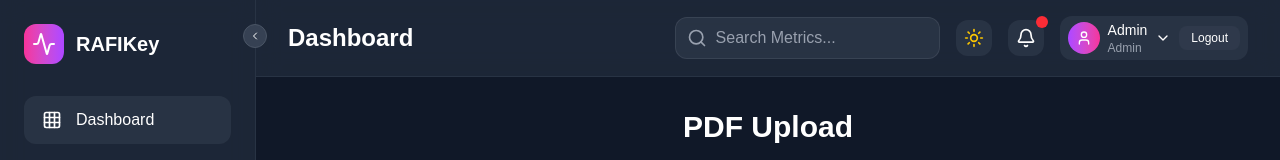
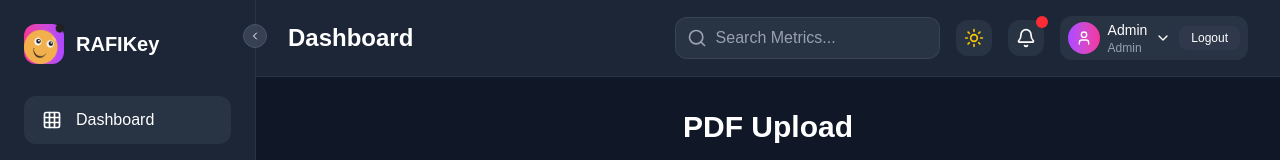
Before and after one commit to mamatechafrica/rafikey-admin, a Next.js app: page /dashboard/resources-management in a window 1280 px wide. Shown: the top 160 px of the page. Built offline with nearby package versions, Linux system fonts and the light colour scheme.

Commit message:
update the logo

```diff
--- a/app/page.tsx
+++ b/app/page.tsx
@@ -108,8 +108,8 @@ const LoginPage: React.FC<LoginPageProps> = ({
             <Image
               src="/logo.png"
               alt="Logo"
-              width={32}
-              height={32}
+              width={48}
+              height={48}
               className="w-8 h-8 text-white"
             />
           </div>
--- a/components/Sidebar.tsx
+++ b/components/Sidebar.tsx
@@ -6,6 +6,8 @@ import {
   ChevronLeft,
   Award
 } from 'lucide-react';
+import Image from 'next/image';
+
 
 interface SidebarProps {
   isDarkMode: boolean;
@@ -31,7 +33,8 @@ const Sidebar: React.FC<SidebarProps> = ({
           isSidebarCollapsed ? 'justify-center space-x-0' : 'space-x-3'
         }`}>
           <div className="w-10 h-10 rounded-xl bg-gradient-to-r from-pink-500 to-purple-500 flex items-center justify-center">
-            <Activity className="w-6 h-6 text-white" />
+            {/* <Activity className="w-6 h-6 text-white" /> */}
+            <Image src="/logo.png" alt="Logo" width={48} height={48} />
           </div>
           <span className={`text-xl font-bold transition-all duration-300 ${
             isSidebarCollapsed ? 'opacity-0 w-0 overflow-hidden' : 'opacity-100'
```
